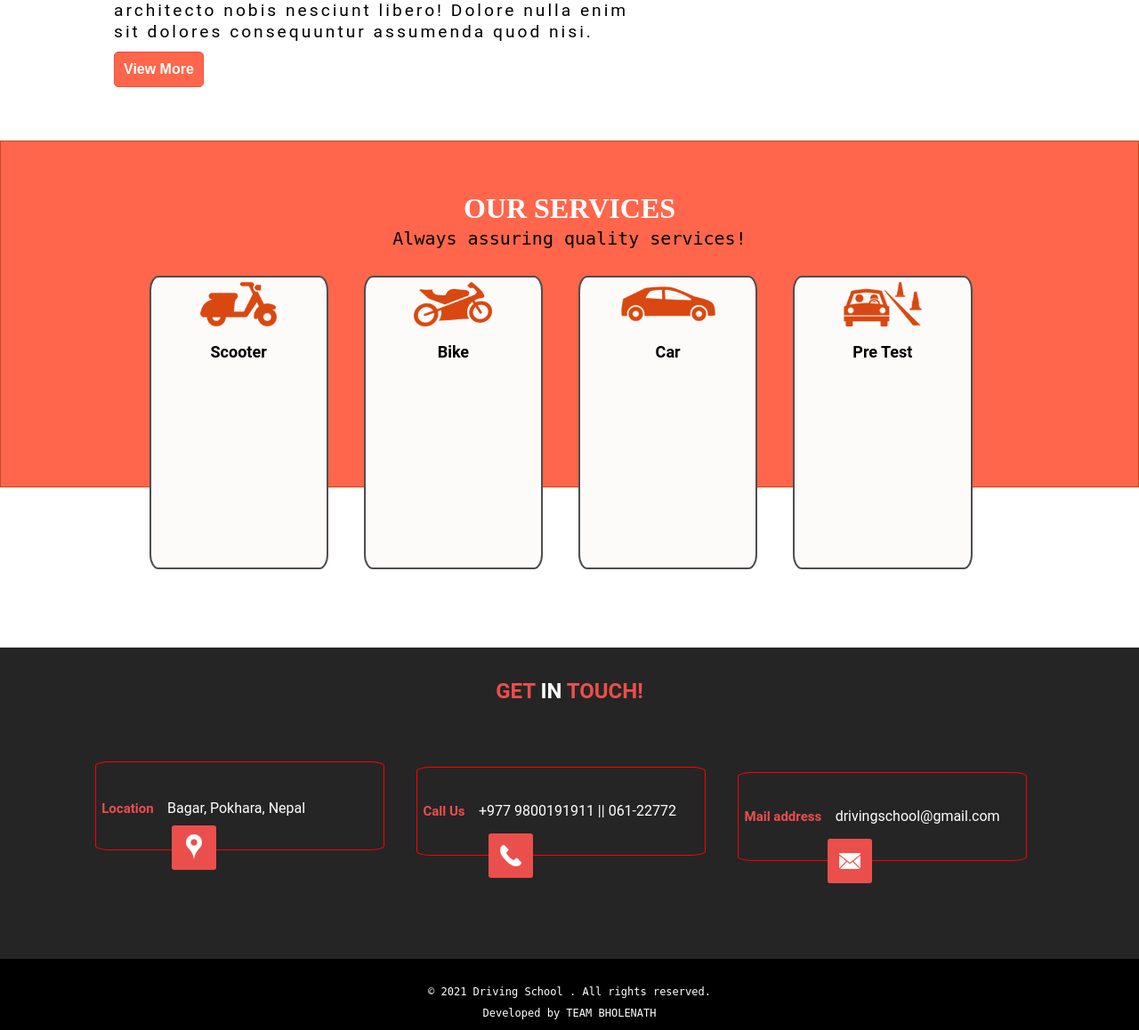
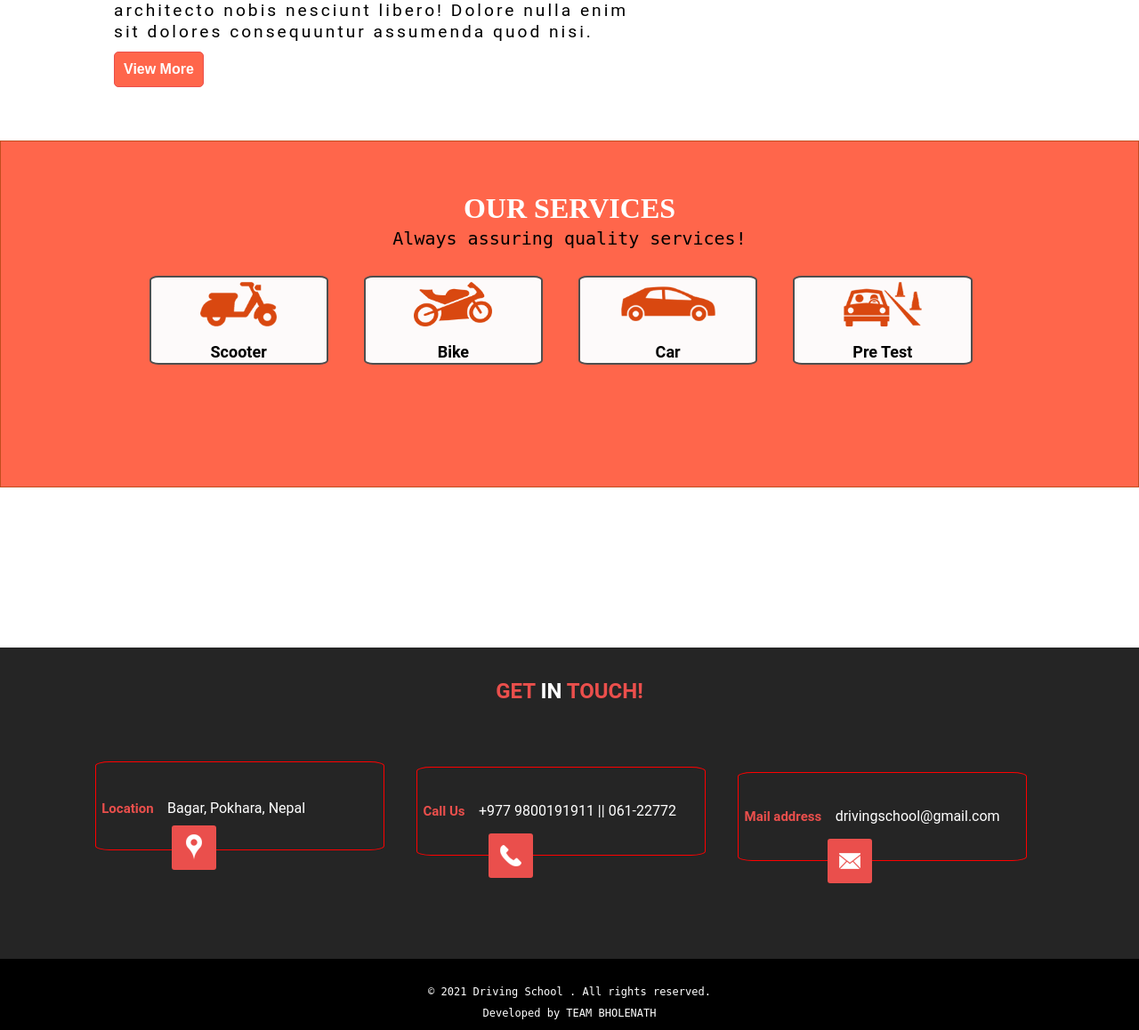
Before and after one commit to 2k19birthday/dl, a PHP site: page / in a window 1280 px wide. Shown: the part 1346-2504 px from the top of the page at 89% size. Run offline with PHP 8.4, Linux system fonts and the light colour scheme.

Commit message:
adding no pass

```diff
--- a/style.css
+++ b/style.css
@@ -314,7 +314,7 @@ body {
   margin: 20px;
   padding: 20px;
   font-size: 20px;
-  height: 330px;
+  height: 100px;
   border-radius: 5%;
   width: 500px;
   text-align: center;
```
